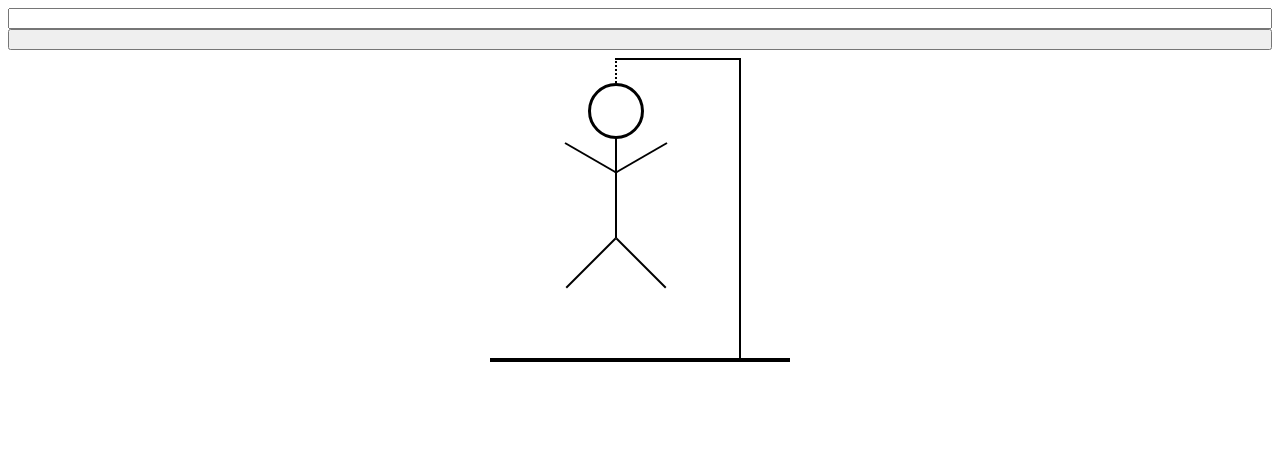
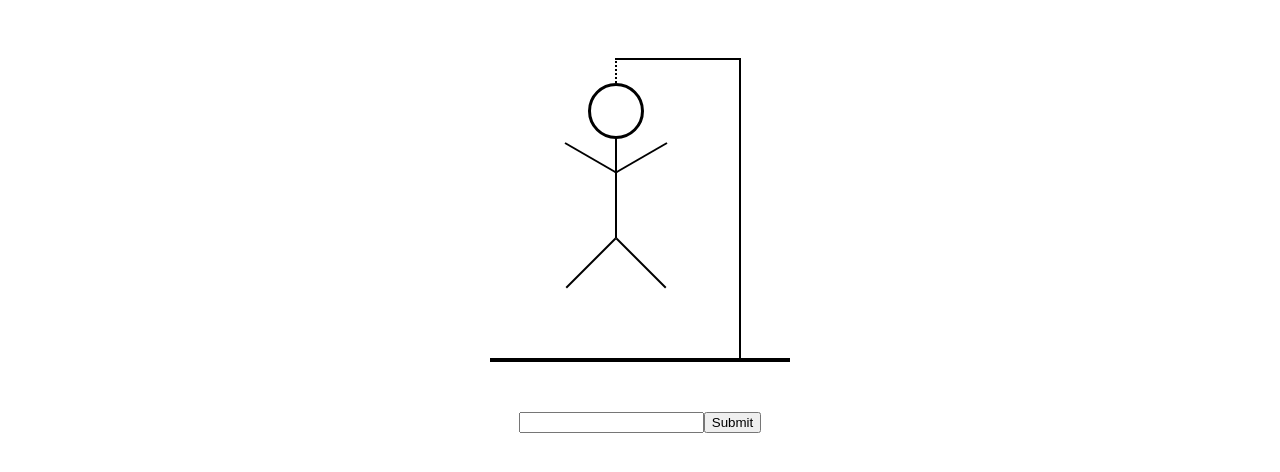
Before and after one commit to rossjdavis/hangman, a plain HTML site: page index.html in a window 1280 px wide. Drawn offline with nearby package versions, Linux system fonts and the light colour scheme.

Commit message:
flexbox used for hangman positioning

```diff
--- a/css/style.css
+++ b/css/style.css
@@ -1,15 +1,20 @@
 main {
   display: flex;
-  flex-flow: column nowrap;
+  flex-direction: column;
+}
+
+section {
+  display: flex;
+  align-self: center;
+  justify-content: center;
 }
 
 #outer-container {
   display: flex;
-  align-self: center;
   border-bottom: 4px solid black;
   height: 300px; width: 300px;
   margin: 50px auto;
-  position: absolute;
+  position: relative;
 }
 
 #tree-top {
@@ -28,7 +33,6 @@ main {
 
 #inner-container {
   display: flex;
-  align-self: center;
   border-right: 2px solid black;
   height: 300px; width: 200px;
   margin: 50px auto;
@@ -85,6 +89,7 @@ main {
 #word-input {
   display: flex;
   flex-direction: row;
+  position: relative;
 }
 
 #game-board {
--- a/index.html
+++ b/index.html
@@ -8,6 +8,7 @@
   </head>
   <body>
     <main>
+      <section>
         <div id='outer-container'>
           <div id='tree-top'></div>
           <div id='tree-hook'></div>
@@ -20,10 +21,16 @@
           <div id='left-leg'></div>
           <div id='right-leg'></div>
         </div>
-      <div id='word-input'></div>
+      </section>
+      <section>
+        <div id='word-input'>
           <input type='text' class='input'id='text-input'>
-        <input type='button' class='input' id='text-button'>
+          <input type='button' class='input' id='text-button' value='Submit'>
+        </div>
+      </section>
+      <section>
         <div id='game-board'></div>
+      </section>
     </main>
   </body>
 </html>
```
Lines whose indentation alone changed are shown as unchanged.
